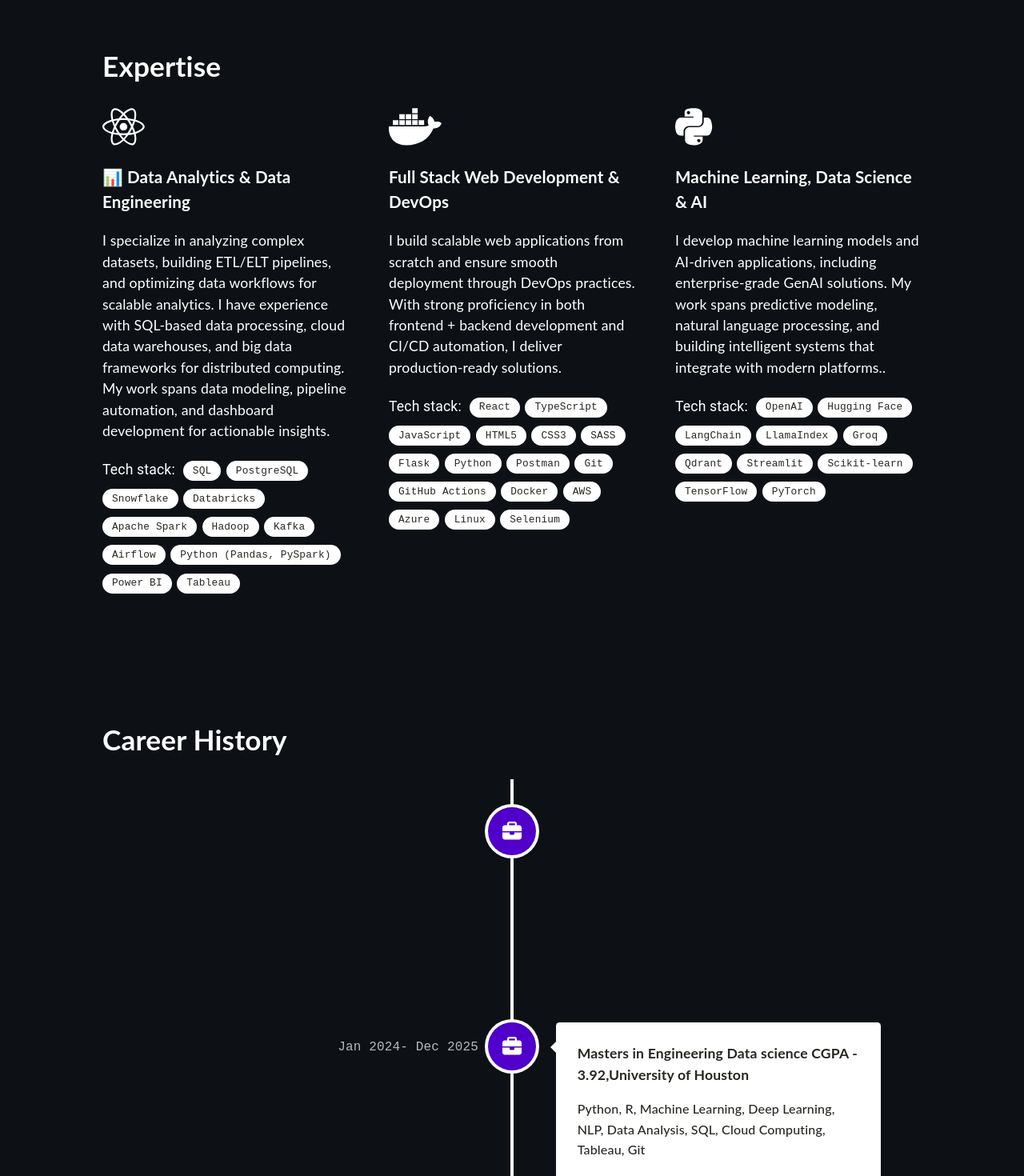
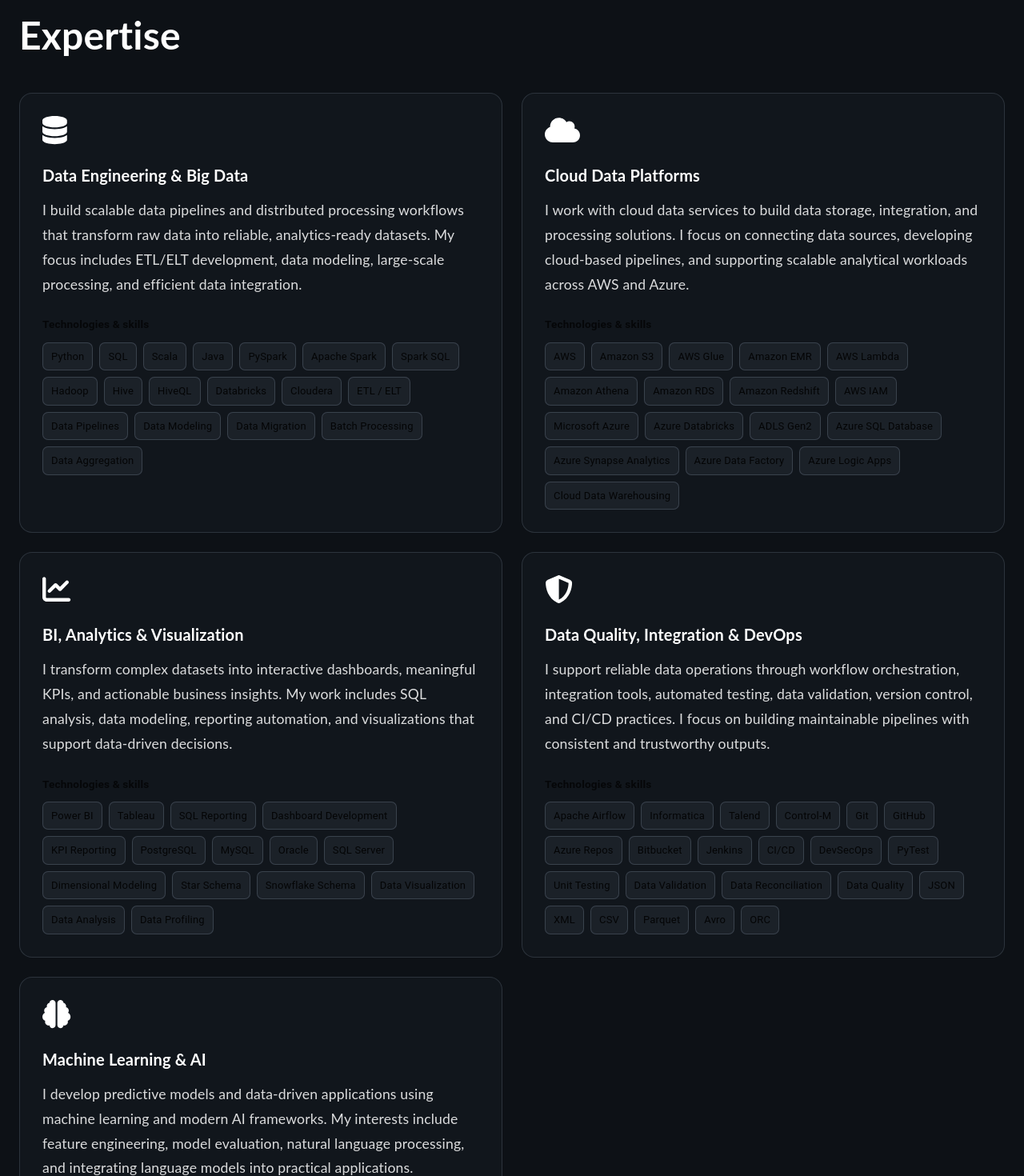
Before and after one commit to NAVYAMADHURI-BAGIREDDY/react-portfolio-template, a React (Create React App) app: page / in a window 1280 px wide. Shown: the part 840-2310 px from the top of the page at 80% size. Built offline with nearby package versions, Linux system fonts and the light colour scheme.

Commit message:
changes to expertise

```diff
--- a/src/assets/styles/Expertise.scss
+++ b/src/assets/styles/Expertise.scss
@@ -1,85 +1,129 @@
+
 .skills-container {
-    padding: 5% 10%;
+    width: 100%;
+    max-width: 1400px;
+    margin: 0 auto;
+    padding: 40px 24px;
+    box-sizing: border-box;
+}
+
+.expertise-heading {
+    margin-bottom: 36px;
+}
+
+.expertise-eyebrow {
+    display: block;
+    margin-bottom: 10px;
+    color: #a78bfa;
+    font-size: 0.8rem;
+    font-weight: 700;
+    letter-spacing: 2px;
+}
+
+.expertise-heading h1 {
+    margin: 0 0 12px;
+    font-size: clamp(2rem, 4vw, 3rem);
+    font-weight: 700;
+}
+
+.expertise-heading > p {
+    max-width: 720px;
+    margin: 0;
+    line-height: 1.7;
+    opacity: 0.8;
+}
+
+.skills-grid {
+    display: grid;
+    grid-template-columns: repeat(2, minmax(0, 1fr));
+    gap: 24px;
+    align-items: stretch;
+}
+
+.skill {
+    min-width: 0;
+    padding: 28px;
+    border: 1px solid rgba(148, 163, 184, 0.2);
+    border-radius: 16px;
+    background: rgba(148, 163, 184, 0.035);
+    transition: border-color 0.2s ease,
+                transform 0.2s ease;
+}
+
+.skill:hover {
+    border-color: rgba(167, 139, 250, 0.65);
+    transform: translateY(-3px);
+}
+
+.skill-icon {
+    margin-bottom: 22px;
+    color: #a78bfa;
+}
+
+.skill h3 {
+    margin: 0 0 14px;
+    font-size: 1.25rem;
+    line-height: 1.45;
+}
+
+.skill > p {
+    margin: 0 0 24px;
+    line-height: 1.75;
+    opacity: 0.85;
+}
+
+.flex-chips {
     display: flex;
     flex-direction: column;
-    text-align: left;
+    align-items: flex-start;
+    gap: 12px;
+}
 
-    svg {
-        color: white;
+.chip-title {
+    font-size: 0.85rem;
+    font-weight: 600;
+    opacity: 0.8;
+}
+
+.chip-list {
+    display: flex;
+    flex-wrap: wrap;
+    gap: 8px;
+}
+
+.chip.MuiChip-root {
+    max-width: 100%;
+    height: auto;
+    padding: 3px 0;
+    border: 1px solid rgba(148, 163, 184, 0.25);
+    border-radius: 7px;
+    background: rgba(148, 163, 184, 0.08);
+    color: inherit;
+    font-family: inherit;
+}
+
+.chip .MuiChip-label {
+    padding: 4px 10px;
+    white-space: normal;
+    overflow-wrap: anywhere;
+}
+
+@media (max-width: 900px) {
+    .skills-grid {
+        grid-template-columns: 1fr;
+    }
+
+    .skill {
+        padding: 24px;
     }
 }
 
-.skills-container .skills-grid {
-    display: grid;
-    grid-template-columns: repeat(3, 1fr);
-    grid-gap: 50px;
-}
-
-.skills-container .skills-grid .skill {
-    align-items: center;
-    text-align: left;
-}
-
-.chip {
-    color: rgb(39, 40, 34) !important;
-    background-color: white !important;
-    font-size: 0.8rem !important;
-    height: 25px !important;
-
-    span {
-        font-family: 'Courier Prime', monospace;
-        color: rgb(39, 40, 34);
+@media (max-width: 600px) {
+    .skills-container {
+        padding: 28px 16px;
     }
 
-    svg {
-        height: 15px !important;
+    .skill {
+        padding: 20px;
     }
 }
-
-.flex-chips {
-    line-height: 2;
-    margin: 0.5;
-
-    .chip-title {
-        color: white;
-        padding-right: 10px;
-    }
-}
-
-.flex-chips .MuiChip-root {
-    margin-right: 0.5em;
-}
-
-.flex-chips .MuiChip-outlined {
-    background-color: #e0e0e0;
-    font-family: source-code-pro, Menlo, Monaco, Consolas, "Courier New",
-        monospace;
-}
-
-.flex-chips .MuiChip-outlined span {
-    color: rgb(39, 40, 34);
-}
-
-@media screen {
-    @media (max-width: 768px) {
-        .skills-container {
-            display: block;
-            padding-left: 5%;
-            padding-right: 5%;
-        }
-
-        .skills-container .skills-grid {
-            display: initial;
-        }
-
-        .skills-container .skills-grid .skill {
-            padding-bottom: 5%;
-        }
-    }
-
-    @media (max-width: 567px) {
-        .skills {
-            font-size: 12px;
-        }
-    }
-}
--- a/src/components/Contact.tsx
+++ b/src/components/Contact.tsx
@@ -35,7 +35,7 @@
             color="secondary"
             startIcon={<EmailIcon />}
             component="a"
-            href="https://mail.google.com/mail/?view=cm&fs=1&to=reddynavya1602@gmail.com&su=Hi%20Navya&body=Hello%20Navya%2C%0A%0A"
+            href="https://mail.google.com/mail/?view=cm&fs=1&to=baginavya1348@gmail.com&su=Hi%20Navya&body=Hello%20Navya%2C%0A%0A"
           >
             Email
           </Button>
--- a/src/components/Expertise.tsx
+++ b/src/components/Expertise.tsx
@@ -1,97 +1,140 @@
+
 import React from "react";
-import '@fortawesome/free-regular-svg-icons'
-import { FontAwesomeIcon } from '@fortawesome/react-fontawesome';
-import { faReact, faDocker, faPython } from '@fortawesome/free-brands-svg-icons';
-import Chip from '@mui/material/Chip';
-import '../assets/styles/Expertise.scss';
+import { FontAwesomeIcon } from "@fortawesome/react-fontawesome";
+import {
+    faDatabase,
+    faCloud,
+    faChartLine,
+    faBrain,
+    faShieldHalved
+} from "@fortawesome/free-solid-svg-icons";
+import Chip from "@mui/material/Chip";
+import "../assets/styles/Expertise.scss";
 
 const labelsFirst = [
-    "SQL",
-    "PostgreSQL",
-    "Snowflake",
-    "Databricks",
-    "Apache Spark",
-    "Hadoop",
-    "Kafka",
-    "Airflow",
-    "Python (Pandas, PySpark)",
-    "Power BI",
-    "Tableau"
+    "Python", "SQL", "Scala", "Java", "PySpark",
+    "Apache Spark", "Spark SQL", "Hadoop", "Hive", "HiveQL",
+    "Databricks", "Cloudera", "ETL / ELT",
+    "Data Pipelines", "Data Modeling", "Data Migration",
+    "Batch Processing", "Data Aggregation"
 ];
 
 const labelsSecond = [
-    "React",
-    "TypeScript",
-    "JavaScript",
-    "HTML5",
-    "CSS3",
-    "SASS",
-    "Flask",
-    "Python",
-    "Postman",
-    "Git",
-    "GitHub Actions",
-    "Docker",
-    "AWS",
-    "Azure",
-    "Linux",
-    "Selenium"
+    "AWS", "Amazon S3", "AWS Glue", "Amazon EMR",
+    "AWS Lambda", "Amazon Athena", "Amazon RDS",
+    "Amazon Redshift", "AWS IAM",
+    "Microsoft Azure", "Azure Databricks",
+    "ADLS Gen2", "Azure SQL Database",
+    "Azure Synapse Analytics", "Azure Data Factory",
+    "Azure Logic Apps", "Cloud Data Warehousing"
 ];
 
 const labelsThird = [
-    "OpenAI",
-    "Hugging Face",
-    "LangChain",
-    "LlamaIndex",
-    "Groq",
-    "Qdrant",
-    "Streamlit",
-    "Scikit-learn",
-    "TensorFlow",
-    "PyTorch"
+    "Power BI", "Tableau", "SQL Reporting",
+    "Dashboard Development", "KPI Reporting",
+    "PostgreSQL", "MySQL", "Oracle", "SQL Server",
+    "Dimensional Modeling", "Star Schema",
+    "Snowflake Schema", "Data Visualization",
+    "Data Analysis", "Data Profiling"
+];
+
+const labelsFourth = [
+    "Apache Airflow", "Informatica", "Talend",
+    "Control-M", "Git", "GitHub", "Azure Repos",
+    "Bitbucket", "Jenkins", "CI/CD", "DevSecOps",
+    "PyTest", "Unit Testing", "Data Validation",
+    "Data Reconciliation", "Data Quality",
+    "JSON", "XML", "CSV", "Parquet", "Avro", "ORC"
+];
+
+const labelsFifth = [
+    "Scikit-learn", "TensorFlow", "PyTorch",
+    "Pandas", "NumPy", "Machine Learning",
+    "Predictive Modeling", "Statistical Analysis",
+    "Time-Series Forecasting", "NLP",
+    "OpenAI", "Hugging Face", "LangChain",
+    "LlamaIndex", "Groq", "Qdrant", "Streamlit"
+];
+
+const expertiseCards = [
+    {
+        icon: faDatabase,
+        title: "Data Engineering & Big Data",
+        description:
+            "I build scalable data pipelines and distributed processing workflows that transform raw data into reliable, analytics-ready datasets. My focus includes ETL/ELT development, data modeling, large-scale processing, and efficient data integration.",
+        skills: labelsFirst
+    },
+    {
+        icon: faCloud,
+        title: "Cloud Data Platforms",
+        description:
+            "I work with cloud data services to build data storage, integration, and processing solutions. I focus on connecting data sources, developing cloud-based pipelines, and supporting scalable analytical workloads across AWS and Azure.",
+        skills: labelsSecond
+    },
+    {
+        icon: faChartLine,
+        title: "BI, Analytics & Visualization",
+        description:
+            "I transform complex datasets into interactive dashboards, meaningful KPIs, and actionable business insights. My work includes SQL analysis, data modeling, reporting automation, and visualizations that support data-driven decisions.",
+        skills: labelsThird
+    },
+    {
+        icon: faShieldHalved,
+        title: "Data Quality, Integration & DevOps",
+        description:
+            "I support reliable data operations through workflow orchestration, integration tools, automated testing, data validation, version control, and CI/CD practices. I focus on building maintainable pipelines with consistent and trustworthy outputs.",
+        skills: labelsFourth
+    },
+    {
+        icon: faBrain,
+        title: "Machine Learning & AI",
+        description:
+            "I develop predictive models and data-driven applications using machine learning and modern AI frameworks. My interests include feature engineering, model evaluation, natural language processing, and integrating language models into practical applications.",
+        skills: labelsFifth
+    }
 ];
 
 function Expertise() {
     return (
         <div className="container" id="expertise">
             <div className="skills-container">
+                <div className="expertise-heading">
+
                     <h1>Expertise</h1>
+
+                </div>
+
                 <div className="skills-grid">
-                <div className="skill">
-                    <FontAwesomeIcon icon={faReact} size="3x"/>
-                    <h3>📊 Data Analytics & Data Engineering</h3>
-                    <p>I specialize in analyzing complex datasets, building ETL/ELT pipelines, and optimizing data workflows for scalable analytics. I have experience with SQL-based data processing, cloud data warehouses, and big data frameworks for distributed computing. My work spans data modeling, pipeline automation, and dashboard development for actionable insights.</p>
+                    {expertiseCards.map((card) => (
+                        <div className="skill" key={card.title}>
+                            <div className="skill-icon">
+                                <FontAwesomeIcon
+                                    icon={card.icon}
+                                    size="2x"
+                                />
+                            </div>
+
+                            <h3>{card.title}</h3>
+                            <p>{card.description}</p>
+
                             <div className="flex-chips">
-                        <span className="chip-title">Tech stack:</span>
-                        {labelsFirst.map((label, index) => (
-                            <Chip key={index} className='chip' label={label} />
+                                <span className="chip-title">
+                                    Technologies & skills
+                                </span>
+
+                                <div className="chip-list">
+                                    {card.skills.map((label) => (
+                                        <Chip
+                                            key={label}
+                                            className="chip"
+                                            label={label}
+                                            size="small"
+                                        />
                                     ))}
                                 </div>
                             </div>
-
-                <div className="skill">
-                    <FontAwesomeIcon icon={faDocker} size="3x"/>
-                    <h3>Full Stack Web Development & DevOps</h3>
-                    <p>I build scalable web applications from scratch and ensure smooth deployment through DevOps practices. With strong proficiency in both frontend + backend development and CI/CD automation, I deliver production-ready solutions.</p>
-                    <div className="flex-chips">
-                        <span className="chip-title">Tech stack:</span>
-                        {labelsSecond.map((label, index) => (
-                            <Chip key={index} className='chip' label={label} />
+                        </div>
                     ))}
-                    </div>
-                </div>
-
-                <div className="skill">
-                    <FontAwesomeIcon icon={faPython} size="3x"/>
-                    <h3>Machine Learning, Data Science & AI</h3>
-                    <p>I develop machine learning models and AI-driven applications, including enterprise-grade GenAI solutions. My work spans predictive modeling, natural language processing, and building intelligent systems that integrate with modern platforms..</p>
-                    <div className="flex-chips">
-                        <span className="chip-title">Tech stack:</span>
-                        {labelsThird.map((label, index) => (
-                            <Chip key={index} className='chip' label={label} />
-                        ))}
-                    </div>
-                </div>
                 </div>
             </div>
         </div>
--- a/src/components/Footer.tsx
+++ b/src/components/Footer.tsx
@@ -8,7 +8,7 @@
     <footer>
       <div>
         <a href="https://github.com/NAVYAMADHURI-BAGIREDDY" target="_blank" rel="noreferrer"><GitHubIcon/></a>
-        <a href="https://www.linkedin.com/in/navyamadhuri/" target="_blank" rel="noreferrer"><LinkedInIcon/></a>
+
       </div>
       <p>A portfolio designed & built by <a href="https://github.com/NAVYAMADHURI-BAGIREDDY/react-portfolio-template" target="_blank" rel="noreferrer">Navya</a> with 💜</p>
     </footer>
--- a/src/components/Main.tsx
+++ b/src/components/Main.tsx
@@ -23,7 +23,7 @@
             <a href="https://www.linkedin.com/in/navyamadhuri/" target="_blank" rel="noreferrer"><LinkedInIcon/></a>
           </div>
           {/* NEW HEADING */}
-          <h2 className="about-title">Full stack AI engineer | Data Engineer | Data Analyst</h2>
+          <h2 className="about-title">Full stack Data Engineer </h2>
           {/* NEW ABOUT TEXT */}
           <p className="about-text">
           I build AI-driven, cloud-ready web experiences and have a habit of refining things until they’re so simple anyone could use them. I learn fast, dive deep, and enjoy solving problems that keep most people up at night. If you like thoughtful engineering with a bit of personality, you’ll feel right at home here.
--- a/src/components/Timeline.tsx
+++ b/src/components/Timeline.tsx
@@ -14,14 +14,14 @@
         <VerticalTimeline>
         <VerticalTimelineElement
             className="vertical-timeline-element--work"
-            date="Jan 2026 - Present"
+            date="Jan 2025 - Present"
             iconStyle={{ background: '#5000ca', color: 'rgb(39, 40, 34)' }}
             icon={<FontAwesomeIcon icon={faBriefcase} />}
           >
             <h4 className="vertical-timeline-element-title">Institute Effectiveness and Research</h4>
-            <h4 className="vertical-timeline-element-subtitle">Houston,Tx</h4>
+            <h4 className="vertical-timeline-element-subtitle">Ashburn,VA</h4>
             <p>
-            AI, Machine Learning, Data Science, Statistics, Python, R, Tableau, Full-stack Development, API Development, User Experience
+
             </p>
           </VerticalTimelineElement>
         <VerticalTimelineElement
@@ -33,61 +33,22 @@
             icon={<FontAwesomeIcon icon={faBriefcase} />}
           >
             <h4 className="vertical-timeline-element-title">Masters in Engineering Data science  CGPA - 3.92,University of Houston</h4>
-            <p>Python, R, Machine Learning, Deep Learning, NLP, Data Analysis, SQL, Cloud Computing, Tableau, Git</p>
 
 
             <></>
           </VerticalTimelineElement>
           <VerticalTimelineElement
             className="vertical-timeline-element--work"
-            contentStyle={{ background: 'white', color: 'rgb(39, 40, 34)' }}
-            contentArrowStyle={{ borderRight: '7px solid  white' }}
-            date=" Jan 2024- Dec 2025"
-            iconStyle={{ background: '#5000ca', color: 'rgb(39, 40, 34)' }}
-            icon={<FontAwesomeIcon icon={faBriefcase} />}
-          >
-            <h4 className="vertical-timeline-element-title">Data Engineer</h4>
-            <h4 className="vertical-timeline-element-subtitle">Houston,TX</h4>
-            <p>ETL pipelines,Automation</p>
-
-          </VerticalTimelineElement>
-
-          <VerticalTimelineElement
-            className="vertical-timeline-element--work"
-            date="May 2024 - July 2024"
-            iconStyle={{ background: '#5000ca', color: 'rgb(39, 40, 34)' }}
-            icon={<FontAwesomeIcon icon={faBriefcase} />}
-          >
-            <h4 className="vertical-timeline-element-title">Data science for energy transtition</h4>
-            <h4 className="vertical-timeline-element-subtitle">Houston,Tx - Apprenticeship</h4>
-            <p>
-            AI, Machine Learning, Data Science, Statistics, Python, R, Tableau, Geoscience Applications, Climate Modeling, Policy Analysis, Full-stack Development, API Development, User Experience
-            </p>
-          </VerticalTimelineElement>
-          <VerticalTimelineElement
-            className="vertical-timeline-element--work"
-            date="September 2021 - December 2023"
+            date="April 2021 - December 2023"
             iconStyle={{ background: '#5000ca', color: 'rgb(39, 40, 34)' }}
             icon={<FontAwesomeIcon icon={faBriefcase} />}
           >
             <h3 className="vertical-timeline-element-title">Analyst - Deloitte</h3>
-            <p>Azure,Databricks,Java, J2EE,Bitbucket,HTML/CSS/JavaScript, AWS, Oracle, MySQL, REST/SOAP Services, JUnit, Git, Agile</p>
+
 
             <p>
 
-            </p>
-          </VerticalTimelineElement>
-          <VerticalTimelineElement
-            className="vertical-timeline-element--work"
-            date="August 2018 - August 2022"
-            iconStyle={{ background: '#5000ca', color: 'rgb(39, 40, 34)' }}
-            icon={<FontAwesomeIcon icon={faBriefcase} />}
-          >
-            <h4 className="vertical-timeline-element-title">Bachelors in Electrical & Electronics Engineering,CGPA - 3.8
-              </h4>
-              <p>C,C++,Python,Java,Full stack web development,Data structures</p>
 
-            <p>
 
             </p>
           </VerticalTimelineElement>
```
Also changed, not shown: 3 other files (tests, documents, lock files or other folders). Lines whose indentation alone changed are shown as unchanged.
